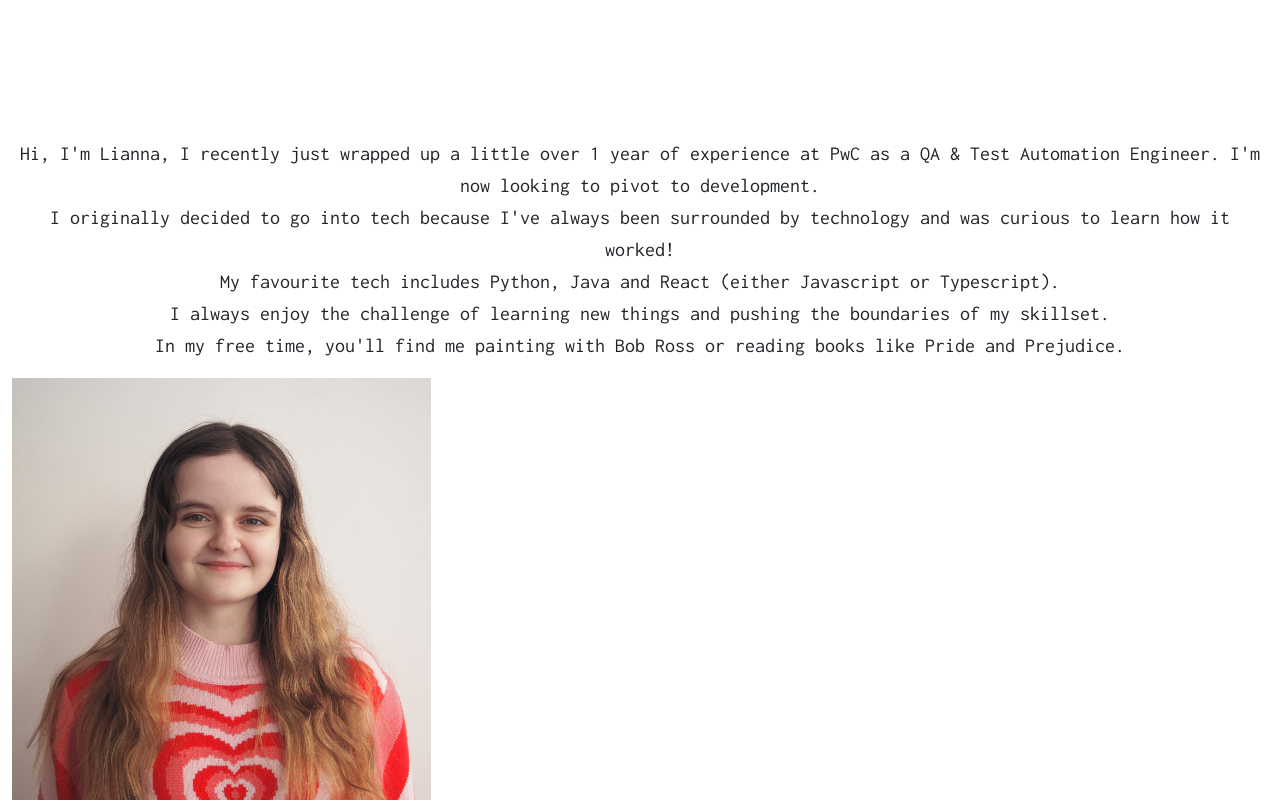
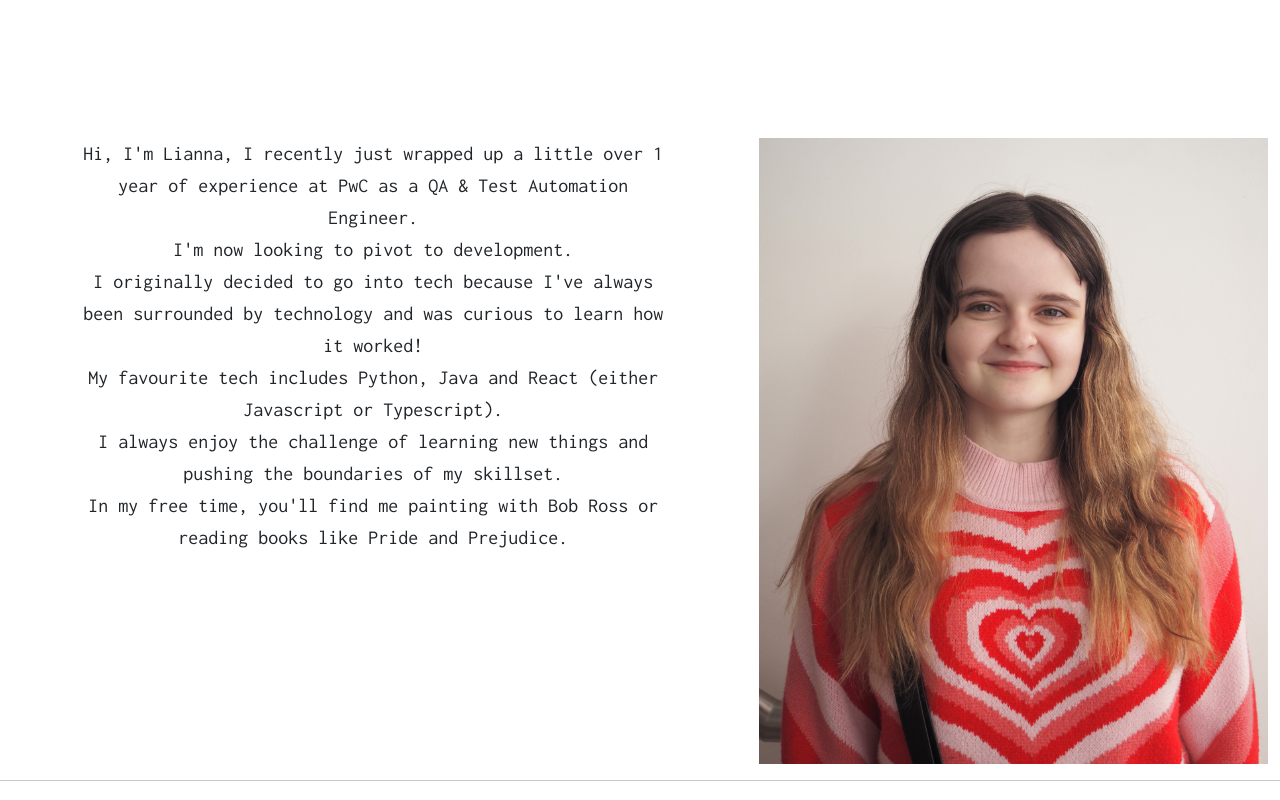
Before and after one commit to liii-p/portfolio, a React (Create React App) app: page / in a window 1280 px wide. Shown: the part 440-1240 px from the top of the page. Built offline with nearby package versions, Linux system fonts and the light colour scheme.

Commit message:
Change some bootstrap styling and classes, edits README.md

```diff
--- a/src/Components/Intro/Intro.jsx
+++ b/src/Components/Intro/Intro.jsx
@@ -4,7 +4,6 @@ import Headshot from "../../Images/lianna-headshot2.JPG";
 import Container from "react-bootstrap/Container";
 import Row from "react-bootstrap/Row";
 import Col from "react-bootstrap/Col";
-import Stack from "react-bootstrap/Stack";
 
 const Intro = () => {
   return (
@@ -16,12 +15,12 @@ const Intro = () => {
           </h1>
           <h2>About Me</h2>
         </Row>
-        <Stack className="justify-content-center">
+        <Row>
           <Col>
-            <p>
+            <p className="text-lg-center">
               Hi, I'm Lianna, I recently just wrapped up a little over 1 year of
-              experience at PwC as a QA & Test Automation Engineer. I'm now
-              looking to pivot to development.
+              experience at PwC as a QA & Test Automation Engineer.
+              <br /> I'm now looking to pivot to development.
               <br /> I originally decided to go into tech because I've always
               been surrounded by technology and was curious to learn how it
               worked! <br />
@@ -33,12 +32,14 @@ const Intro = () => {
               books like Pride and Prejudice.
             </p>
           </Col>
-          <Col lg={4}>
-            <div className="embed-responsive">
-              <img src={Headshot} class="img-fluid" alt="Lianna's headshot" />
-            </div>
+          <Col md={5}>
+            <img
+              src={Headshot}
+              className="img-fluid center-block"
+              alt="Lianna's headshot"
+            />
           </Col>
-        </Stack>
+        </Row>
       </Container>
       <hr />
     </section>
--- a/src/Components/Intro/Intro.module.scss
+++ b/src/Components/Intro/Intro.module.scss
@@ -39,10 +39,9 @@
   }
 
   p {
-    align-items: center;
+    //align-items: center;
+    @include devices.large-phone {
+      margin: 0 4rem 3rem 4rem;
+    }
   }
 }
-
-#title {
-  background-color: aqua;
-}
```
Also changed, not shown: 1 other file (tests, documents, lock files or other folders).
